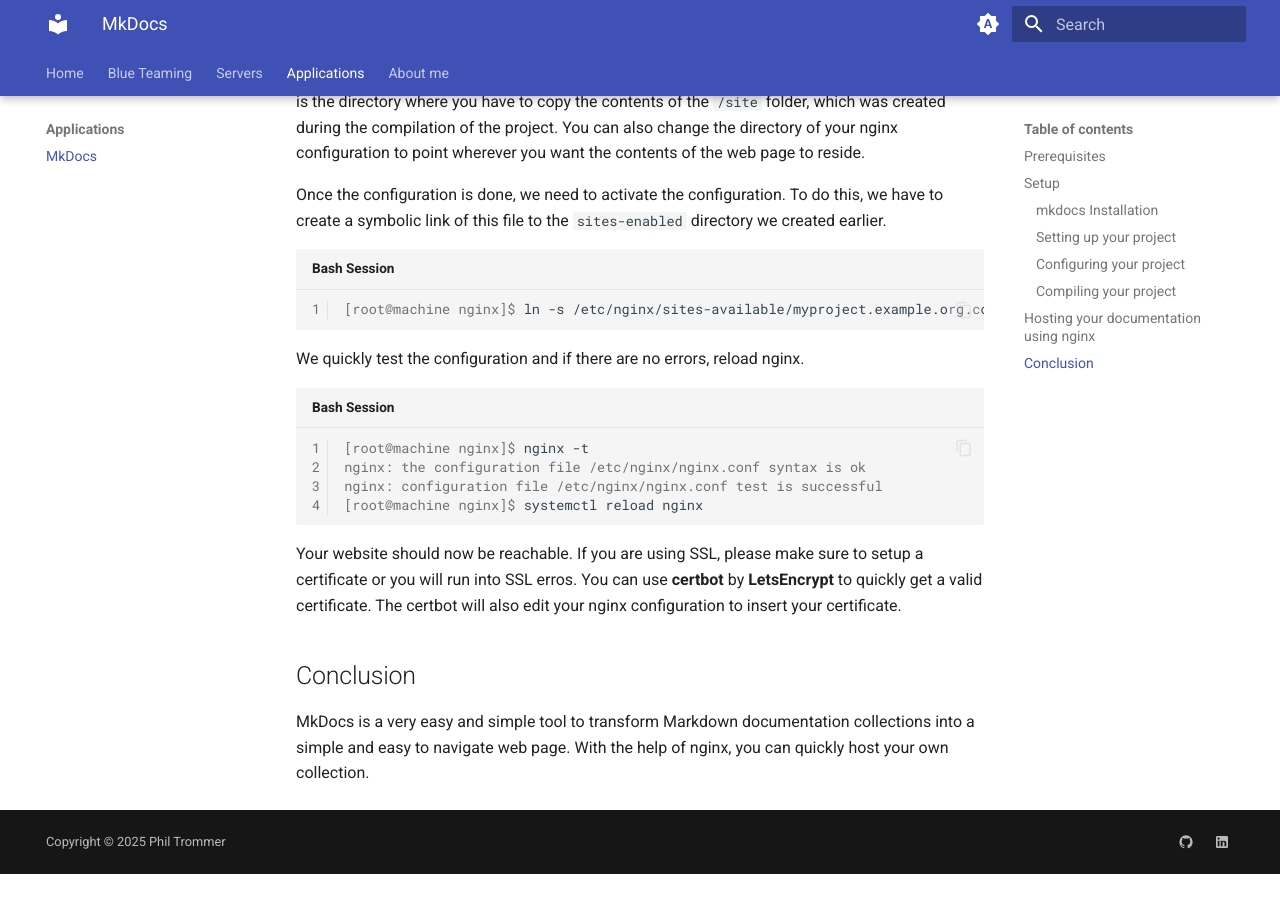
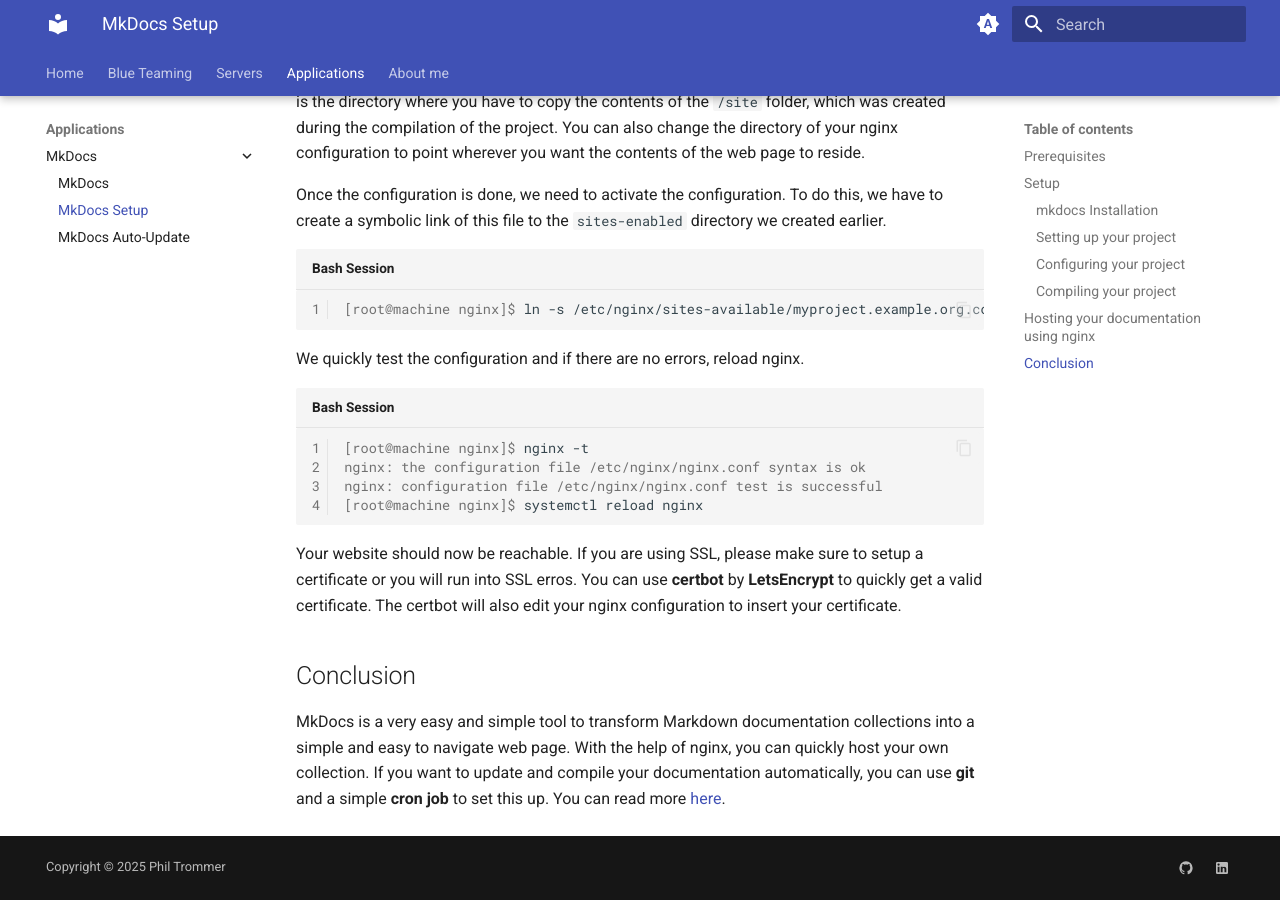
Before and after one commit to PhilT95/athenlyx, an MkDocs documentation site: the page built from docs/applications/mkdocs/mkdocs_setup.md, in a window 1280 px wide and 900 px high, scrolled down 6471 px. Built offline with MkDocs 1.6.1 and Material for MkDocs 9.7.7, drawn with Linux system fonts in a browser that asks for light colours; before the commit the page ends 7345 px from its top, so only the background shows below that.

Commit message:
Added new MkDocs documentation

```diff
--- a/docs/applications/mkdocs_setup.md
+++ b/docs/applications/mkdocs/mkdocs_setup.md
@@ -264,5 +264,6 @@ nginx: configuration file /etc/nginx/nginx.conf test is successful
 
 Your website should now be reachable. If you are using SSL, please make sure to setup a certificate or you will run into SSL erros. You can use **certbot** by **LetsEncrypt** to quickly get a valid certificate. The certbot will also edit your nginx configuration to insert your certificate.
 
+
 ## Conclusion
-MkDocs is a very easy and simple tool to transform Markdown documentation collections into a simple and easy to navigate web page. With the help of nginx, you can quickly host your own collection.
+MkDocs is a very easy and simple tool to transform Markdown documentation collections into a simple and easy to navigate web page. With the help of nginx, you can quickly host your own collection. If you want to update and compile your documentation automatically, you can use **git** and a simple **cron job** to set this up. You can read more [here](mkdocs_autoupdate.md).
--- a/mkdocs.yml
+++ b/mkdocs.yml
@@ -19,7 +19,10 @@ nav:
     - Firewalld Basics: servers/firewalld.md
     - SELinux Basics: servers/SELinux.md
   - Applications:
-    - MkDocs: applications/mkdocs_setup.md
+    - MkDocs:
+      - MkDocs : applications/mkdocs/mkdocs.md
+      - MkDocs Setup : applications/mkdocs/mkdocs_setup.md
+      - MkDocs Auto-Update : applications/mkdocs/mkdocs_autoupdate.md
   - About me: about.md
 
 
```
Also changed, not shown: docs/about.md (+1 -1 lines), docs/applications/mkdocs/mkdocs.md (added, +9 -0 lines), docs/applications/mkdocs/mkdocs_autoupdate.md (added, +2 -0 lines), docs/blue/blueteaming.md (+2 -0 lines), docs/blue/tools-network/zeek.md (+1 -1 lines), docs/home.md (+9 -1 lines), docs/images/general/logo-blue_Banner.png (added), 1 other file.
